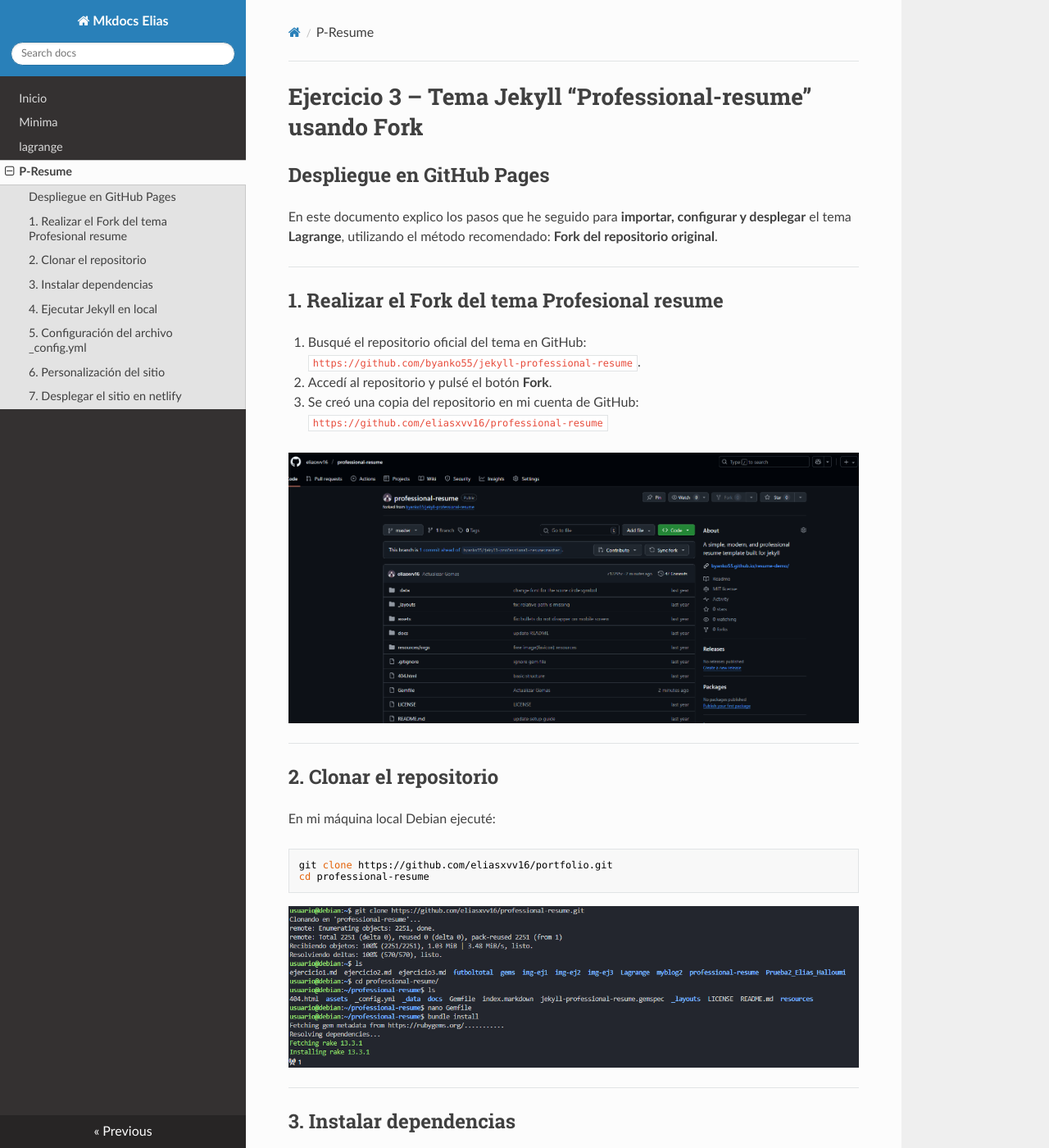
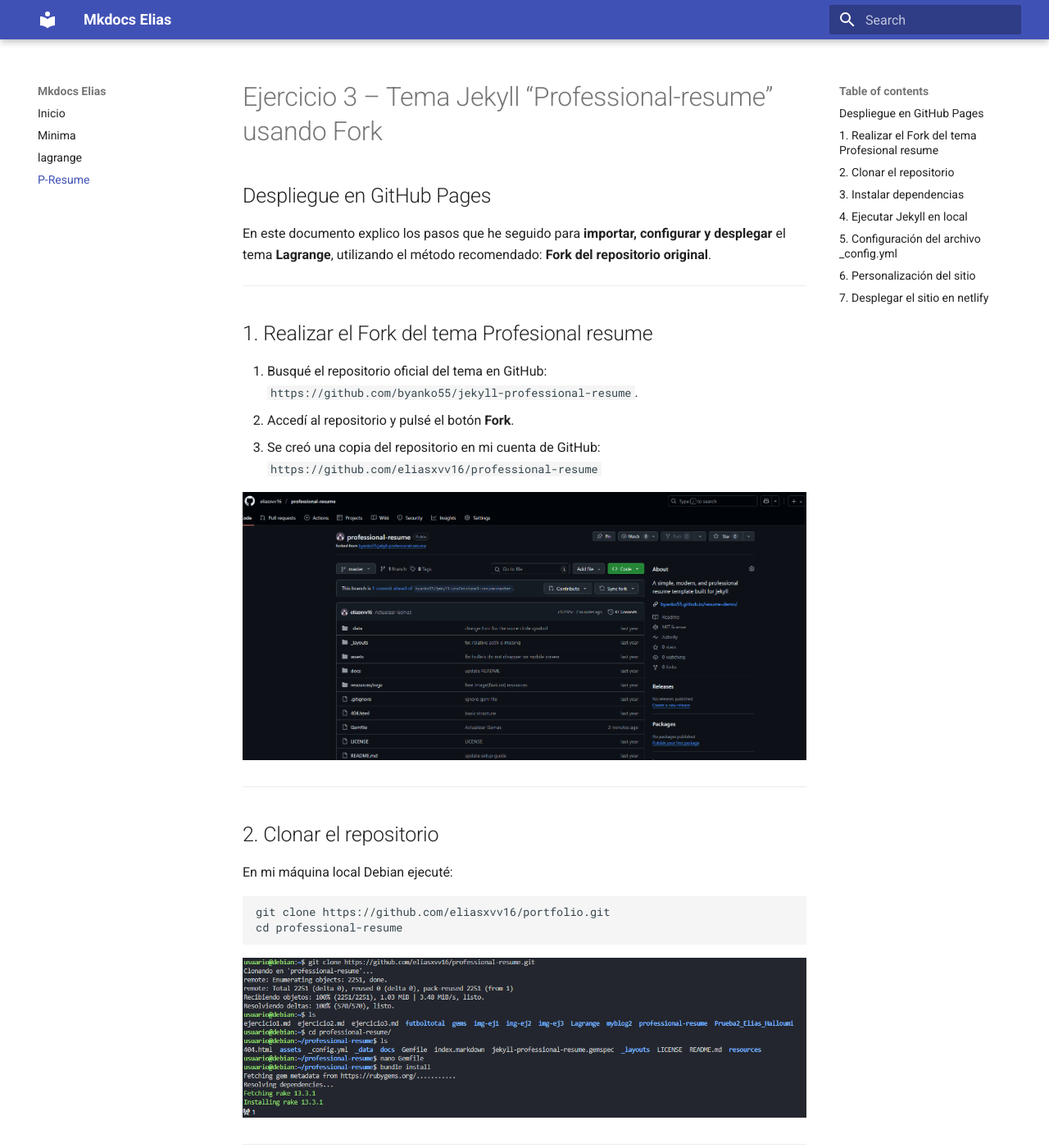
Before and after one commit to eliasxvv16/ejercicio4, an MkDocs documentation site: the page built from docs/ejercicio3.md, in a window 1280 px wide and 1400 px high. Shown: the whole window at 82% size. Built offline with MkDocs 1.6.1 and Material for MkDocs 9.7.7, drawn with Linux system fonts in a browser that asks for light colours; nearby versions of some CDN libraries; some of the changed text lies outside the part shown.

Commit message:
actualizar

```diff
--- a/mkdocs.yml
+++ b/mkdocs.yml
@@ -7,4 +7,4 @@
   - Minima: ejercicio1.md
   - lagrange: ejercicio2.md
   - P-Resume: ejercicio3.md
-theme: readthedocs  # o 'material' si instalas mkdocs-material
+theme: material  # o 'material' si instalas mkdocs-material
```
Also changed, not shown: site/index.html.
